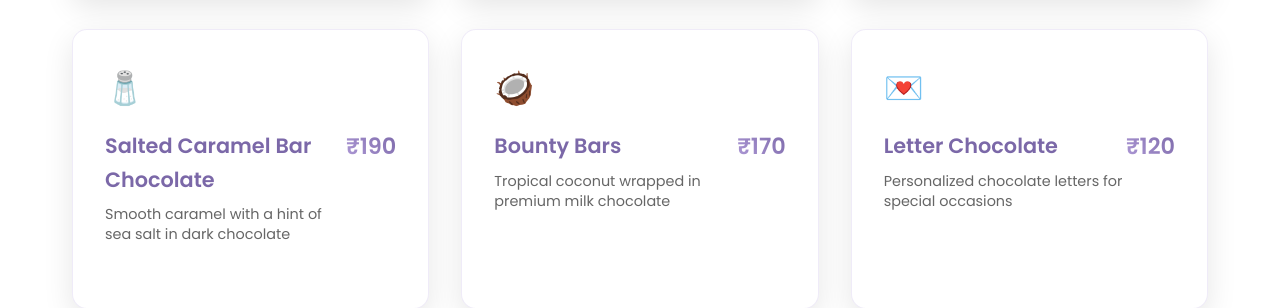
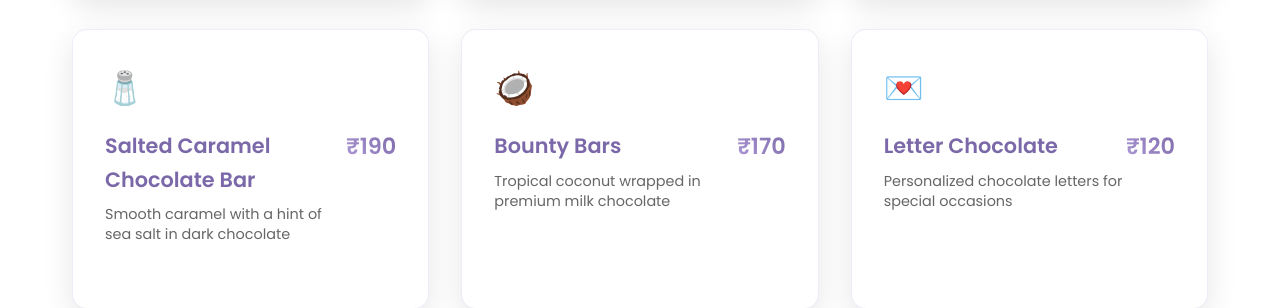
Before and after one commit to littletreat/littletreat-sweets, a plain HTML site: page index.html in a window 1280 px wide. Shown: the part 1881-2189 px from the top of the page. Drawn offline with nearby package versions, Linux system fonts and the light colour scheme.

Commit message:
Update index.html

```diff
--- a/index.html
+++ b/index.html
@@ -610,7 +610,7 @@
                     <span class="item-icon">🧂</span>
                     <div class="item-header">
                         <div>
-                            <h3 class="item-name">Salted Caramel Bar Chocolate</h3>
+                            <h3 class="item-name">Salted Caramel Chocolate Bar</h3>
                             <p class="item-description">Smooth caramel with a hint of sea salt in dark chocolate</p>
                         </div>
                         <span class="item-price">₹190</span>
```
